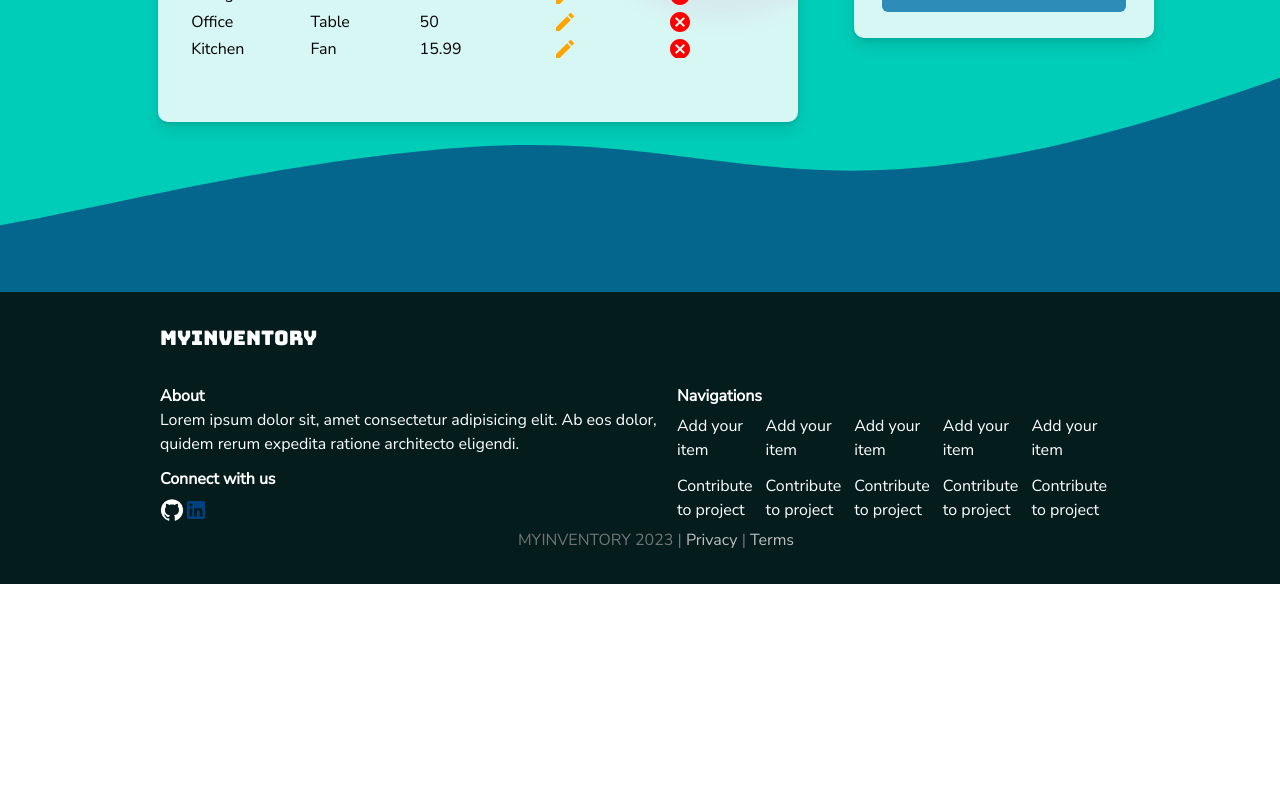
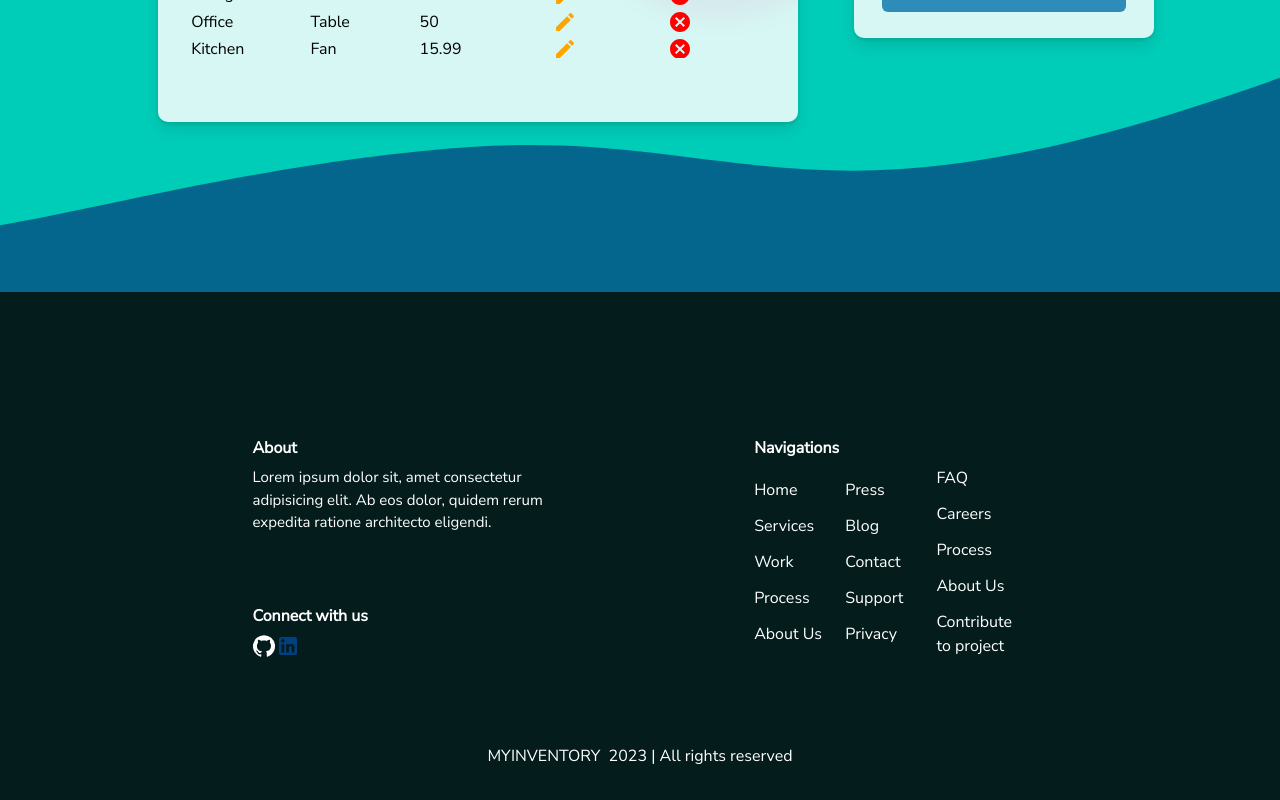
Before and after one commit to armaanjaj/myinventory, a React (Create React App) app in the folder client/: page /inventory in a window 1280 px wide. Shown: the part 508-1308 px from the top of the page. Before the commit the page ends 1092 px from the top, so only its background shows below. Built offline with nearby package versions, Linux system fonts and the light colour scheme.

Commit message:
minor fix: plaing for footer elements

```diff
--- a/client/src/Components/Footer/Footer.js
+++ b/client/src/Components/Footer/Footer.js
@@ -1,32 +1,38 @@
 import React from "react";
 import GitHubIcon from "@mui/icons-material/GitHub";
 import LinkedInIcon from "@mui/icons-material/LinkedIn";
-import Logo from "../Logo/Logo";
+import { Link } from "react-router-dom";
 
 function Footer() {
     return (
         <footer id="foot" className="bg-[#041c1c] py-8 px-[10vw]">
-            <div id="logoName" className="text-white font-8 ml-8">
-                <Logo />
-            </div>
             <div
-                id="linkContainer"
+                id="footer-sub-container"
+                className="flex flex-col justify-center items-center mt-[5rem]"
+            >
+                <div
+                    id="footer-sub-content-container"
                     className="flex tablet:flex-row laptop:flex-row desktop:flex-row mobile:flex-col justify-around whitespace-pre-wrap mobile:px-8 mobile:pt-8 tablet:pt-8 desktop:pt-8 laptop:pt-8"
                 >
-                <div className="flex flex-col justify-between items-start mobile:py-4 tablet:py-0 laptop:py-0 desktop:py-0">
-                    <div>
-                        <div className="text-white font-bold">About</div>
-                        <span className="text-white py-1.5 px-0">
-                            Lorem ipsum dolor sit, amet consectetur adipisicing
-                            elit. Ab eos dolor, quidem rerum expedita ratione
-                            architecto eligendi.
+                    <div
+                        id="footer-sub-content-left"
+                        className="flex flex-col justify-between items-start max-w-[33%] mobile:py-4 tablet:py-0 laptop:py-0 desktop:py-0"
+                    >
+                        <div className="flex flex-col justify-start items-start">
+                            <div className="text-white font-bold text-[16px]">
+                                About
+                            </div>
+                            <span className="text-white py-1.5 px-0 text-[15px]">
+                                Lorem ipsum dolor sit, amet consectetur
+                                adipisicing elit. Ab eos dolor, quidem rerum
+                                expedita ratione architecto eligendi.
                             </span>
                         </div>
-                    <div className="flex tablet:flex-col laptop:flex-col desktop:flex-col justify-evenly align-middle mobile:py-4 mobile:flex-row  tablet:py-0 laptop:py-0 desktop:py-0">
-                        <div className="text-white font-bold">
+                        <div className="flex flex-col justify-start items-start">
+                            <div className="text-white font-bold text-[16px]">
                                 Connect with us
                             </div>
-                        <span className="text-[#c0c0c0] py-1.5 px-0">
+                            <span className="text-[15px] py-1.5 px-0 flex flex-row justify-start items-start">
                                 <a
                                     href="https://github.com/armaanjaj"
                                     className="text-white mobile:p-4 tablet:p-0 laptop:p-0 desktop:p-0"
@@ -44,72 +50,98 @@ function Footer() {
                             </span>
                         </div>
                     </div>
-                <div className="flex flex-col mobile:py-4 tablet:py-0 laptop:py-0 desktop:py-0">
+                    <div className="flex flex-col items-start mobile:py-4 tablet:py-0 laptop:py-0 desktop:py-0 max-w-[33%]">
                         <div className="text-white font-bold">Navigations</div>
                         <div className="flex flex-row justify-center items-center">
-                        <div className="flex flex-col justify-center items-center">
-                            <a
-                                href="/"
+                            <div className="flex flex-col justify-center items-start w-[calc((10vw+100%))] m-px-[30%]">
+                                <Link
+                                    to={"/"}
                                     className="no-underline text-white py-1.5 px-0"
                                 >
-                                Add your item
-                            </a>
-                            <a
-                                href="https://github.com/armaanjaj/myinventory"
+                                    Home
+                                </Link>
+                                <Link
+                                    to={"/"}
                                     className="no-underline text-white py-1.5 px-0"
                                 >
-                                Contribute to project
-                            </a>
-                        </div>
-                        <div className="flex flex-col justify-center items-center">
-                            <a
-                                href="/"
+                                    Services
+                                </Link>
+                                <Link
+                                    to={"/"}
                                     className="no-underline text-white py-1.5 px-0"
                                 >
-                                Add your item
-                            </a>
-                            <a
-                                href="https://github.com/armaanjaj/myinventory"
+                                    Work
+                                </Link>
+                                <Link
+                                    to={"/"}
                                     className="no-underline text-white py-1.5 px-0"
                                 >
-                                Contribute to project
-                            </a>
-                        </div>
-                        <div className="flex flex-col justify-center items-center">
-                            <a
-                                href="/"
+                                    Process
+                                </Link>
+                                <Link
+                                    to={"/"}
                                     className="no-underline text-white py-1.5 px-0"
                                 >
-                                Add your item
-                            </a>
-                            <a
-                                href="https://github.com/armaanjaj/myinventory"
+                                    About Us
+                                </Link>
+                            </div>
+                            <div className="flex flex-col justify-center items-start w-[calc((10vw+100%))] m-px-[30%]">
+                                <Link
+                                    to={"/"}
                                     className="no-underline text-white py-1.5 px-0"
                                 >
-                                Contribute to project
-                            </a>
-                        </div>
-                        <div className="flex flex-col justify-center items-center">
-                            <a
-                                href="/"
+                                    Press
+                                </Link>
+                                <Link
+                                    to={"/"}
                                     className="no-underline text-white py-1.5 px-0"
                                 >
-                                Add your item
-                            </a>
-                            <a
-                                href="https://github.com/armaanjaj/myinventory"
+                                    Blog
+                                </Link>
+                                <Link
+                                    to={"/"}
                                     className="no-underline text-white py-1.5 px-0"
                                 >
-                                Contribute to project
-                            </a>
-                        </div>
-                        <div className="flex flex-col justify-center items-center">
-                            <a
-                                href="/"
+                                    Contact
+                                </Link>
+                                <Link
+                                    to={"/"}
                                     className="no-underline text-white py-1.5 px-0"
                                 >
-                                Add your item
-                            </a>
+                                    Support
+                                </Link>
+                                <Link
+                                    to={"/"}
+                                    className="no-underline text-white py-1.5 px-0"
+                                >
+                                    Privacy
+                                </Link>
+                            </div>
+                            <div className="flex flex-col justify-center items-start w-[calc((10vw+100%))] m-px-[30%]">
+                                <Link
+                                    to={"/"}
+                                    className="no-underline text-white py-1.5 px-0"
+                                >
+                                    FAQ
+                                </Link>
+                                <Link
+                                    to={"/"}
+                                    className="no-underline text-white py-1.5 px-0"
+                                >
+                                    Careers
+                                </Link>
+                                <Link
+                                    to={"/"}
+                                    className="no-underline text-white py-1.5 px-0"
+                                >
+                                    Process
+                                </Link>
+                                <Link
+                                    to={"/"}
+                                    className="no-underline text-white py-1.5 px-0"
+                                >
+                                    About Us
+                                </Link>
                                 <a
                                     href="https://github.com/armaanjaj/myinventory"
                                     className="no-underline text-white py-1.5 px-0"
@@ -120,19 +152,11 @@ function Footer() {
                         </div>
                     </div>
                 </div>
-            <div className="flex flex-row justify-center text-[#747474] ml-8">
-                <div>
-                    MYINVENTORY{" "}
-                    <span id="year">{new Date().getFullYear()}</span>
+                <div className="text-white mt-[5rem]">
+                    MYINVENTORY&nbsp;{" "}
+                    <span id="year">{new Date().getFullYear()}</span> | All
+                    rights reserved
                 </div>
-                &nbsp;|&nbsp;
-                <a href="#" className="text-[#c0c0c0] no-underline">
-                    Privacy
-                </a>
-                &nbsp;|&nbsp;
-                <a href="#" className="text-[#c0c0c0] no-underline">
-                    Terms
-                </a>
             </div>
         </footer>
     );
```
Lines whose indentation alone changed are shown as unchanged.
